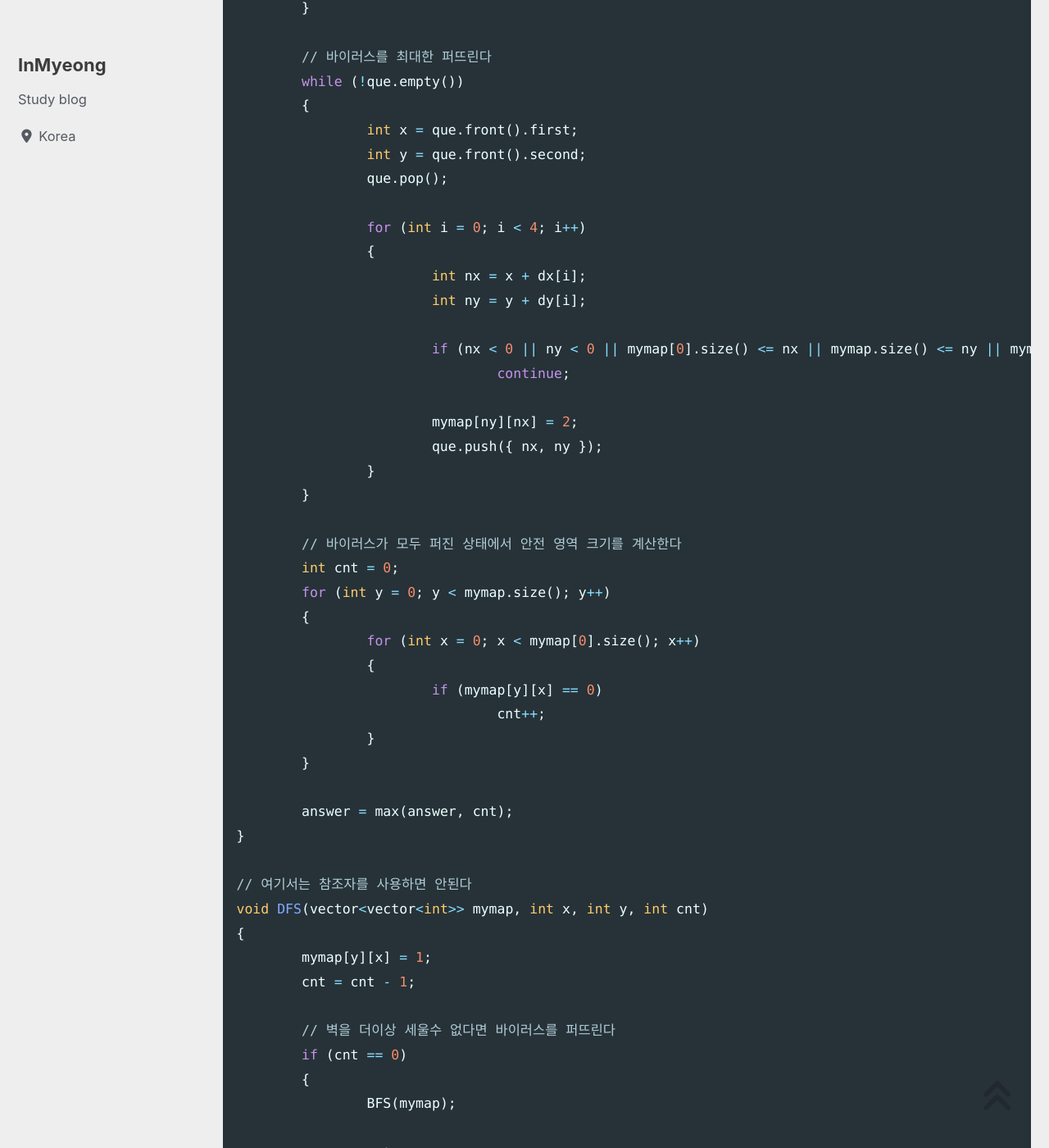
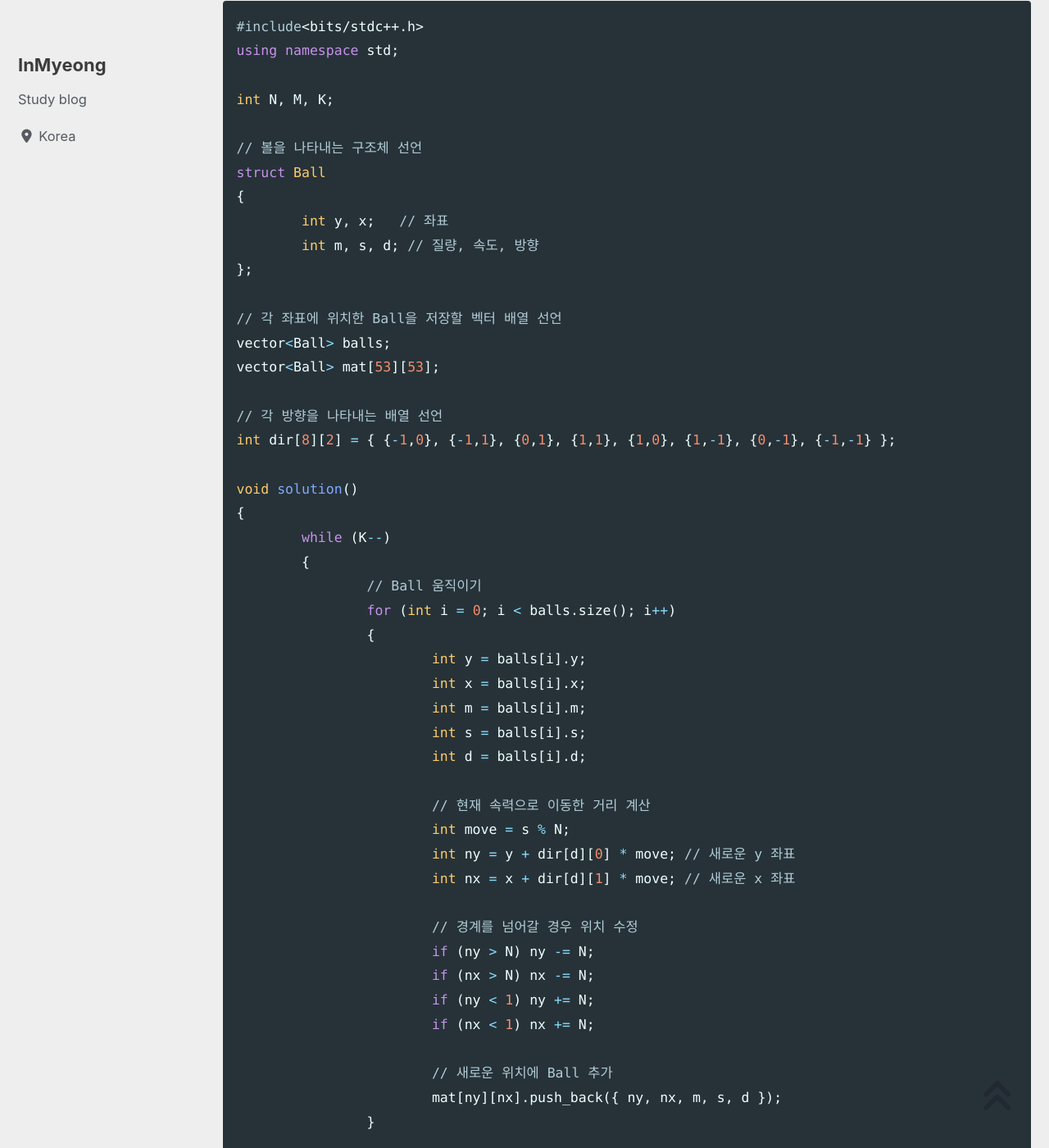
Before and after one commit to devMyeong/devMyeong.github.io, a Jekyll site: the page built from _posts/codingTest/2023-05-01-삼성기출.md, in a window 1280 px wide and 1400 px high, scrolled down 24347 px. Shown: the whole window at 82% size. Built offline with Jekyll 4.4.1, drawn with Linux system fonts in a browser that asks for light colours; cached includes are drawn as plain includes; nearby versions of some CDN libraries; some web fonts are replaced; comment, search, counter and statistics services are not loaded; some of the changed text lies outside the part shown.

Commit message:
Docs : 삼성 기출 문제 추가

````diff
--- a/_posts/codingTest/2023-05-01-삼성기출.md
+++ b/_posts/codingTest/2023-05-01-삼성기출.md
@@ -718,6 +718,200 @@ int main()
 }
 ```
 
+### 01-9 컨베이어 벨트 위의 로봇 ( 20055 )
+- 몇 번째 단계가 진행 중일때 종료되었는지 출력한다
+
+```cpp
+#include<bits/stdc++.h>
+using namespace std;
+
+int main()
+{
+	ios::sync_with_stdio(false); cin.tie(nullptr); cout.tie(nullptr);
+
+	int N, K;
+	cin >> N >> K;
+
+	vector<int> A(2 * N);
+	vector<bool> occupied(2 * N, false);
+	for (auto& item : A)
+		cin >> item;
+
+	int counter = 0;
+	while (true)
+	{
+		++counter;
+
+		// 1.
+		rotate(occupied.rbegin(), occupied.rbegin() + 1, occupied.rend());
+		rotate(A.rbegin(), A.rbegin() + 1, A.rend());
+		occupied[N - 1] = false;
+
+		// 2.
+		for (int i = N - 1; 0 < i; --i)
+		{
+			if (occupied[i-1] && A[i] && !occupied[i])
+			{
+				swap(occupied[i-1], occupied[i]);
+				--A[i];
+			}
+		}
+		occupied[N - 1] = false;
+
+		// 3.
+		if (A[0])
+		{
+			occupied[0] = true;
+			--A[0];
+		}
+
+		// 4.
+		if (K <= count_if(A.begin(), A.end(), [](int item) { return item == 0; }))
+		{
+			break;
+		}
+	}
+
+	cout << counter;
+
+	return 0;
+}
+```
+
+### 01-10 마법사 상어와 파이어볼 ( 20056 )
+- 마법사 상어가 이동을 K번 명령한 후, 남아있는 파이어볼 질량의 합을 출력한다
+
+```cpp
+#include<bits/stdc++.h>
+using namespace std;
+
+int N, M, K;
+
+// 볼을 나타내는 구조체 선언
+struct Ball
+{
+	int y, x;   // 좌표
+	int m, s, d; // 질량, 속도, 방향
+};
+
+// 각 좌표에 위치한 Ball을 저장할 벡터 배열 선언
+vector<Ball> balls;
+vector<Ball> mat[53][53];
+
+// 각 방향을 나타내는 배열 선언
+int dir[8][2] = { {-1,0}, {-1,1}, {0,1}, {1,1}, {1,0}, {1,-1}, {0,-1}, {-1,-1} };
+
+void solution()
+{
+	while (K--)
+	{
+		// Ball 움직이기
+		for (int i = 0; i < balls.size(); i++)
+		{
+			int y = balls[i].y;
+			int x = balls[i].x;
+			int m = balls[i].m;
+			int s = balls[i].s;
+			int d = balls[i].d;
+
+			// 현재 속력으로 이동한 거리 계산
+			int move = s % N;
+			int ny = y + dir[d][0] * move; // 새로운 y 좌표
+			int nx = x + dir[d][1] * move; // 새로운 x 좌표
+
+			// 경계를 넘어갈 경우 위치 수정
+			if (ny > N) ny -= N;
+			if (nx > N) nx -= N;
+			if (ny < 1) ny += N;
+			if (nx < 1) nx += N;
+
+			// 새로운 위치에 Ball 추가
+			mat[ny][nx].push_back({ ny, nx, m, s, d });
+		}
+
+
+		// 움직임이 완료된 Ball들 합치기
+		for (int i = 1; i <= N; i++)
+		{
+			for (int j = 1; j <= N; j++)
+			{
+				if (mat[i][j].size() >= 2)
+				{
+					int sum_m = 0, sum_s = 0;
+					int odd = 0, even = 0;
+					int size = mat[i][j].size();
+
+					// Ball의 속력, 방향, 질량의 합 구하기
+					for (int t = 0; t < size; t++)
+					{
+						sum_m += mat[i][j][t].m;
+						sum_s += mat[i][j][t].s;
+
+						if (mat[i][j][t].d % 2 == 0) even++;
+						else odd++;
+					}
+
+					mat[i][j].clear(); // 합쳐진 Ball 제거
+
+					// 질량이 0인 경우 continue
+					if (sum_m / 5 == 0) continue;
+
+					// 방향 결정
+					if (odd == 0 || even == 0)
+					{
+						for (int nd = 0; nd < 7; nd += 2)
+						{
+							mat[i][j].push_back({ i, j, sum_m / 5, sum_s / size, nd });
+						}
+					}
+					else
+					{
+						for (int nd = 1; nd < 8; nd += 2)
+						{
+							mat[i][j].push_back({ i, j, sum_m / 5, sum_s / size, nd });
+						}
+					}
+				}
+			}
+		}
+
+		// 합치기가 완료된 Ball을 저장하기
+		balls.clear();
+		for (int i = 1; i <= N; i++)
+		{
+			for (int j = 1; j <= N; j++)
+			{
+				for (int t = 0; t < mat[i][j].size(); t++)
+				{
+					balls.push_back(mat[i][j][t]);
+				}
+				mat[i][j].clear();
+			}
+		}
+	}
+
+	// 남은 질량의 합 구하기
+	int ans = 0;
+	for (int i = 0; i < balls.size(); i++)
+		ans += balls[i].m;
+
+	cout << ans << endl;
+}
+
+int main(void)
+{
+	cin >> N >> M >> K;
+	for (int i = 0; i < M; i++)
+	{
+		int y, x, m, s, d;
+		cin >> y >> x >> m >> s >> d;
+		balls.push_back({ y, x, m, s, d });
+	}
+
+	solution();
+}
+```
+
 <br>
 
 ## Chapter 02 그래프
````
